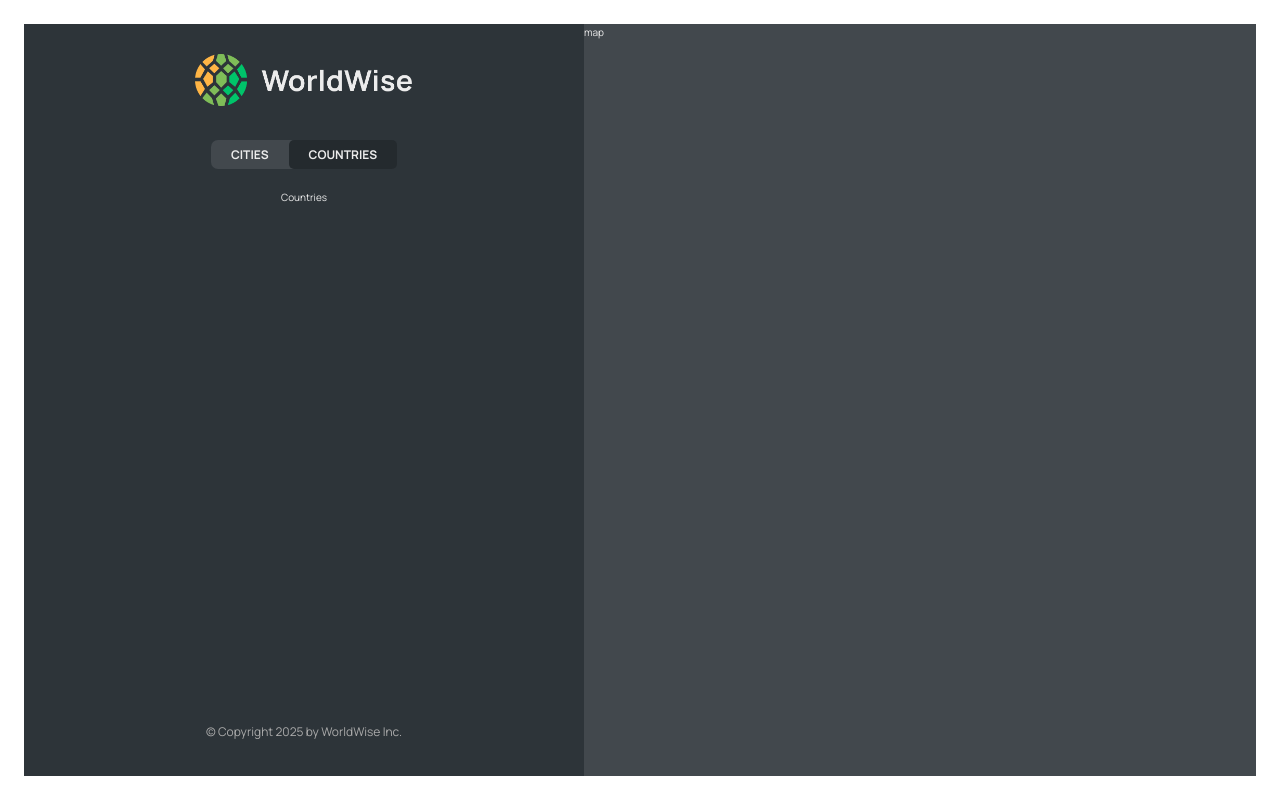
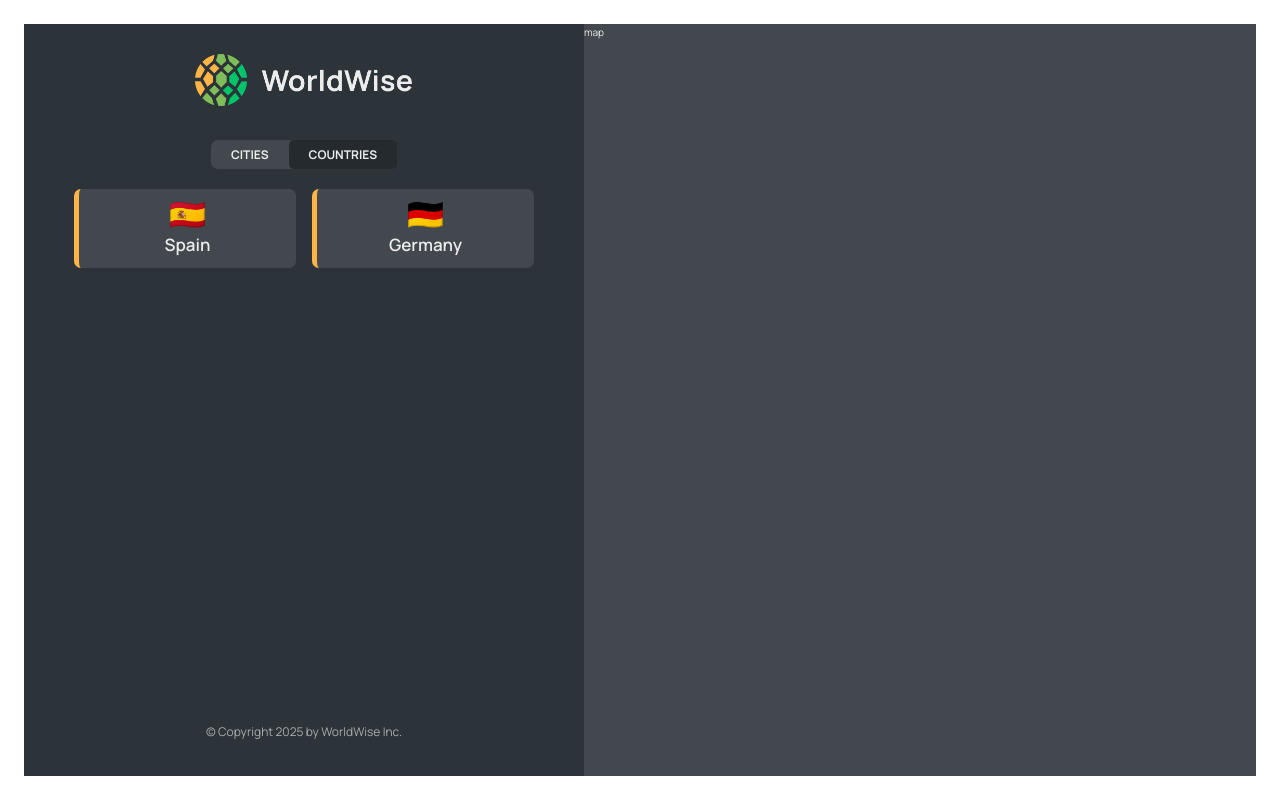
Before and after one commit to wangwiitao/worldwise, a React (Vite) app: page /app/countries in a window 1280 px wide. Built offline with nearby package versions, Linux system fonts and the light colour scheme; data requests are answered from the project's data file.

Commit message:
implementing the country list

```diff
--- a/src/App.jsx
+++ b/src/App.jsx
@@ -7,6 +7,7 @@
 import Login from "./pages/Login";
 import CityList from "./components/CityList";
 import { useState, useEffect } from "react";
+import CountryList from "./components/CountryList";
 
 const BASE_URL = "http://localhost:8000";
 
@@ -46,7 +47,10 @@
             path="cities"
             element={<CityList cities={cities} isLoading={isLoading} />}
           />
-          <Route path="countries" element={<p>Countries</p>} />
+          <Route
+            path="countries"
+            element={<CountryList cities={cities} isLoading={isLoading} />}
+          />
           <Route path="form" element={<p>Form</p>} />
         </Route>
         <Route path="*" element={<PageNotFound />}></Route>
--- /dev/null
+++ b/src/components/CountryItem.jsx
@@ -0,0 +1,13 @@
+/* eslint-disable react/prop-types */
+import styles from "./CountryItem.module.css";
+
+function CountryItem({ country }) {
+  return (
+    <li className={styles.countryItem}>
+      <span>{country.emoji}</span>
+      <span>{country.country}</span>
+    </li>
+  );
+}
+
+export default CountryItem;
--- /dev/null
+++ b/src/components/CountryItem.module.css
@@ -0,0 +1,19 @@
+.countryItem {
+  display: flex;
+  flex-direction: column;
+  align-items: center;
+  gap: 0.2rem;
+
+  font-size: 1.7rem;
+  font-weight: 600;
+
+  background-color: var(--color-dark--2);
+  border-radius: 7px;
+  padding: 1rem 2rem;
+  border-left: 5px solid var(--color-brand--1);
+}
+
+.countryItem span:first-child {
+  font-size: 3rem;
+  line-height: 1;
+}
--- /dev/null
+++ b/src/components/CountryList.jsx
@@ -0,0 +1,29 @@
+/* eslint-disable react/prop-types */
+import style from "./CountryList.module.css";
+import CountryItem from "./CountryItem";
+import Spinner from "./Spinner";
+import Message from "./Message";
+
+function CountryList({ cities, isLoading }) {
+  if (isLoading) return <Spinner />;
+  if (!cities.length)
+    return (
+      <Message message="Add your first city by clicking on a city on the map " />
+    );
+  const countries = cities.reduce((acc, cur) => {
+    if (!acc.map((item) => item.country).includes(cur.country)) {
+      return [...acc, { country: cur.country, emoji: cur.emoji }];
+    } else {
+      return acc;
+    }
+  }, []);
+  return (
+    <ul className={style.countryList}>
+      {countries?.map((country) => (
+        <CountryItem country={country} key={country.id} />
+      ))}
+    </ul>
+  );
+}
+
+export default CountryList;
--- /dev/null
+++ b/src/components/CountryList.module.css
@@ -0,0 +1,12 @@
+.countryList {
+  width: 100%;
+  height: 65vh;
+  list-style: none;
+  overflow-y: scroll;
+  overflow-x: hidden;
+
+  display: grid;
+  grid-template-columns: 1fr 1fr;
+  align-content: start;
+  gap: 1.6rem;
+}
```
